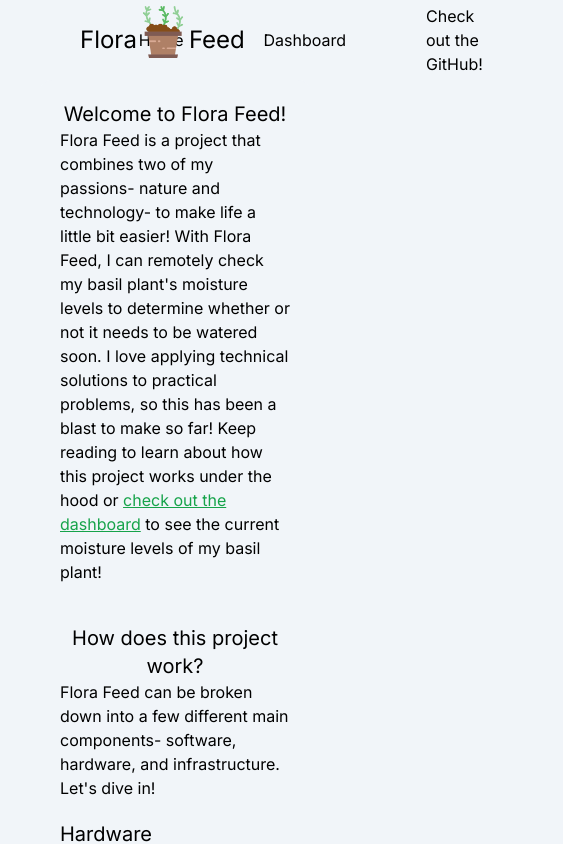
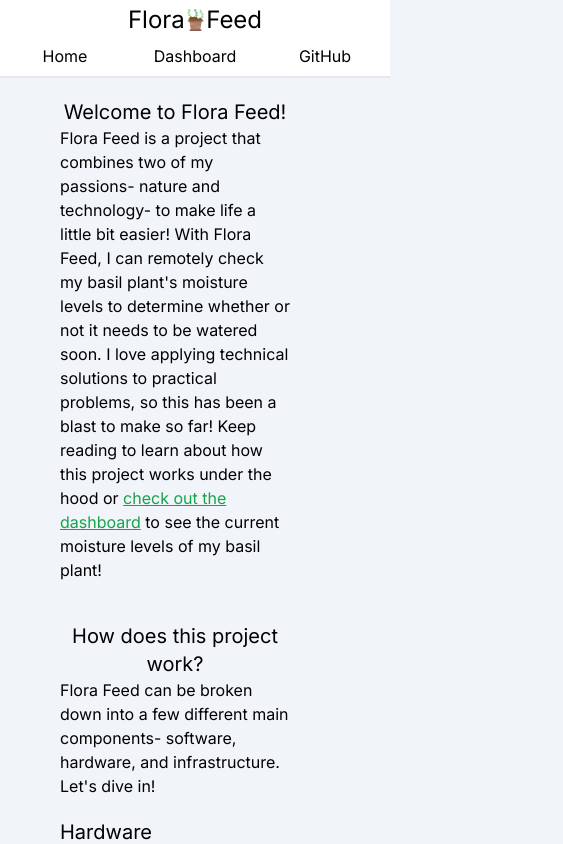
Before and after one commit to JackFord18/flora-feed, a Next.js app: page / in a window 390 px wide. Shown: the top 844 px of the page, 563 px wide, since content can reach past the window. Built offline with nearby package versions, Linux system fonts and the light colour scheme; grey boxes are pictures that could not be loaded.

Commit message:
Changed the header to be mobile-first and responsive

```diff
--- a/ui/Header.js
+++ b/ui/Header.js
@@ -18,30 +18,26 @@
     }, []);
 
   return (
-    <div className='h-20 flex flex-shrink-0 pl-20 space-x-2'>
-            <Link href='/' className='flex h-full items-center w-2/3 text-2xl'>
+    <div className='border-solid border-b-2 sticky top-0 bg-white z-10 md:flex md:h-16 md:w-full md:pt-0 md:px-10'>
+        <div className='h-9 flex justify-center pt-1 md:h-full md:pt-1'>
+            <Link href='/' className='flex justify-center items-center text-2xl'>
                 Flora
-                <div className='h-[65%] aspect-square relative mt-[-17px]'>
+                <div className='h-2/3 md:h-1/2 aspect-square relative'>
                     {plantIconSource && <Image src={plantIconSource} alt='plant' fill/>}
                 </div>
                 Feed
             </Link>
-        <div className='w-full justify-end flex space-x-20 pr-20'>
-        <div className='h-full flex items-center justify-center'>
-                <Link href='/'>
+        </div>
+        <div className='flex h-10 md:flex-1 md:justify-end md:items-center md:h-full md:space-x-24'>
+            <Link href='/' className='flex flex-1 items-center justify-center text-center md:w-fit md:flex-none'>
                 Home
             </Link>
-            </div>
-            <div className='h-full flex items-center justify-center'>
-                <Link href='/dashboard'>
+            <Link href='/dashboard' className='flex flex-1 items-center justify-center text-center md:w-fit md:flex-none'>
                 Dashboard
             </Link>
-            </div>
-            <div className='h-full flex items-center justify-center'>
-                <Link href={"https://github.com/JackFord18/flora-feed"} target='_blank'>
-                    Check out the GitHub!
+            <Link href={"https://github.com/JackFord18/flora-feed"} target='_blank' className='flex flex-1 items-center justify-center text-center md:w-fit md:flex-none'>
+                GitHub
             </Link>
-            </div>
         </div>
 
     </div>
```
Lines whose indentation alone changed are shown as unchanged.
